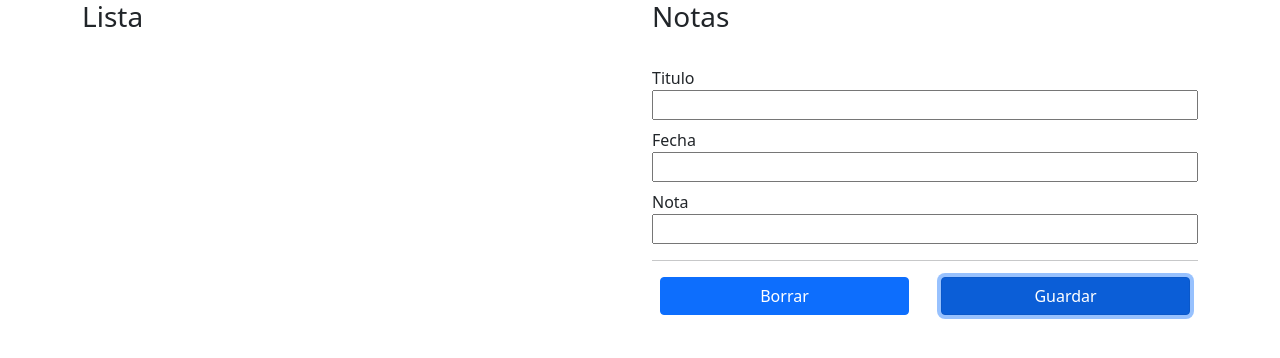
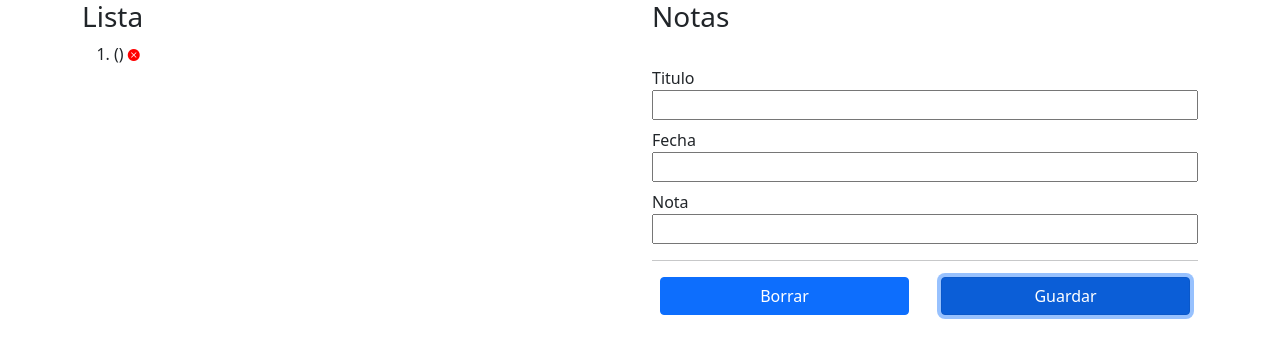
Before and after one commit to Ana000118/notas, a React (Create React App) app: page / in a window 1280 px wide. Both pictures are taken after a click on the button "Guardar". Shown: the top 358 px of the page. Built offline with nearby package versions, Linux system fonts and the light colour scheme.

Commit message:
inserción de iconos borrar

```diff
--- a/public/index.html
+++ b/public/index.html
@@ -25,6 +25,7 @@
       Learn how to configure a non-root public URL by running `npm run build`.
     -->
     <link href="https://cdn.jsdelivr.net/npm/bootstrap@5.1.3/dist/css/bootstrap.min.css" rel="stylesheet" integrity="sha384-1BmE4kWBq78iYhFldvKuhfTAU6auU8tT94WrHftjDbrCEXSU1oBoqyl2QvZ6jIW3" crossorigin="anonymous">
+    <link rel="stylesheet" href="https://cdn.jsdelivr.net/npm/bootstrap-icons@1.8.1/font/bootstrap-icons.css">
     <title>React App</title>
   </head>
   <body>
--- a/src/App.jsx
+++ b/src/App.jsx
@@ -26,11 +26,24 @@
     nota: "" });
 
 };
+let arregloNotas = JSON.parse(localStorage.getItem ("notas")) || [];
+
 const handleInputGuardar = () => {
-  let arregloNotas = JSON.parse(localStorage.getItem ("notas")) || [];
   arregloNotas.push(inputState);
   localStorage.setItem("notas", JSON.stringify(arregloNotas));
   handleInputBorrar();
+  };
+
+  const handleBorrarNota = (index) => {
+    const nuevoArreglo = [];
+    console.log(index);
+    arregloNotas.forEach((nota,i) => {
+      if (i !== index){
+        nuevoArreglo.push(nota);
+      }
+    });
+    localStorage.setItem("notas", JSON.stringify(nuevoArreglo));
+    arregloNotas =  [...nuevoArreglo];
   };
 
    return (
@@ -38,6 +51,29 @@
       <div className="row">
         <div className="col">
           <h3>Lista</h3>
+          {
+            arregloNotas.length===0 &&
+            "Al momento no tienes notas guardadas. Puedes crear una en el formulario"
+          }
+          {
+            arregloNotas.length !== 0 && (
+              <ol>
+                {arregloNotas.map((item, index)=>{
+                  return(
+                    <li>
+                      {item.titulo} ({item.fecha}) {item.nota}
+                      <i className="bi-x-circle-fill"
+                      onClick={() => handleBorrarNota (index)}
+                      style={{
+                      color:"red",
+                      fontSize:"0.75rem",
+                      cursor:"pointer",}}></i>
+                    </li>
+                  )
+                })}
+              </ol>
+            )
+          }
         </div>
         <div className="col">
          <h3>Notas</h3><br></br>
```
